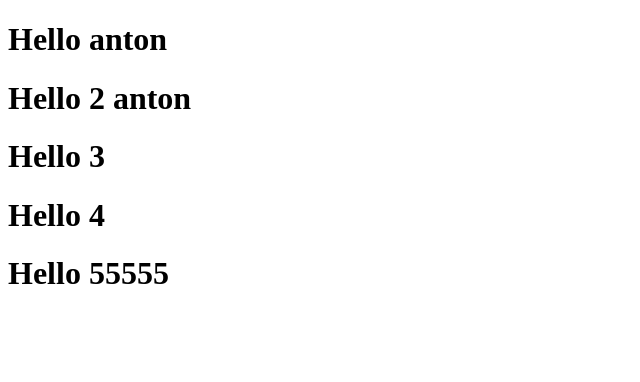
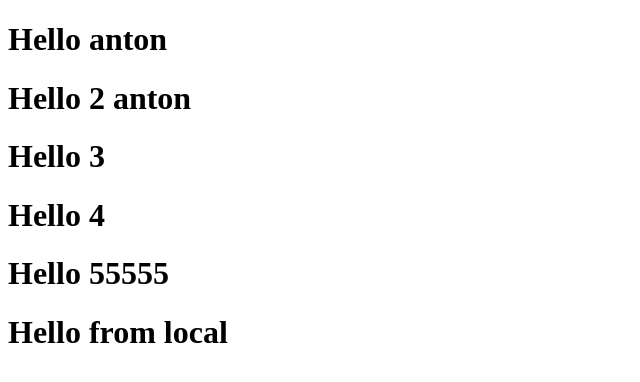
Before and after one commit to Antonikas-2/SAP_project, a plain HTML site: page index.html in a window 1280 px wide. Shown: the whole page, without its empty margins (0-640 px from the left). Drawn offline with Linux system fonts and the light colour scheme.

Commit message:
added hello from local

```diff
--- a/index.html
+++ b/index.html
@@ -14,6 +14,7 @@
 				<h1 >Hello 3</h1>
 					<h1 >Hello 4</h1>
 					<h1 >Hello 55555</h1>
+						<h1 >Hello from local</h1>
 	</body>
 
 </html>
```
